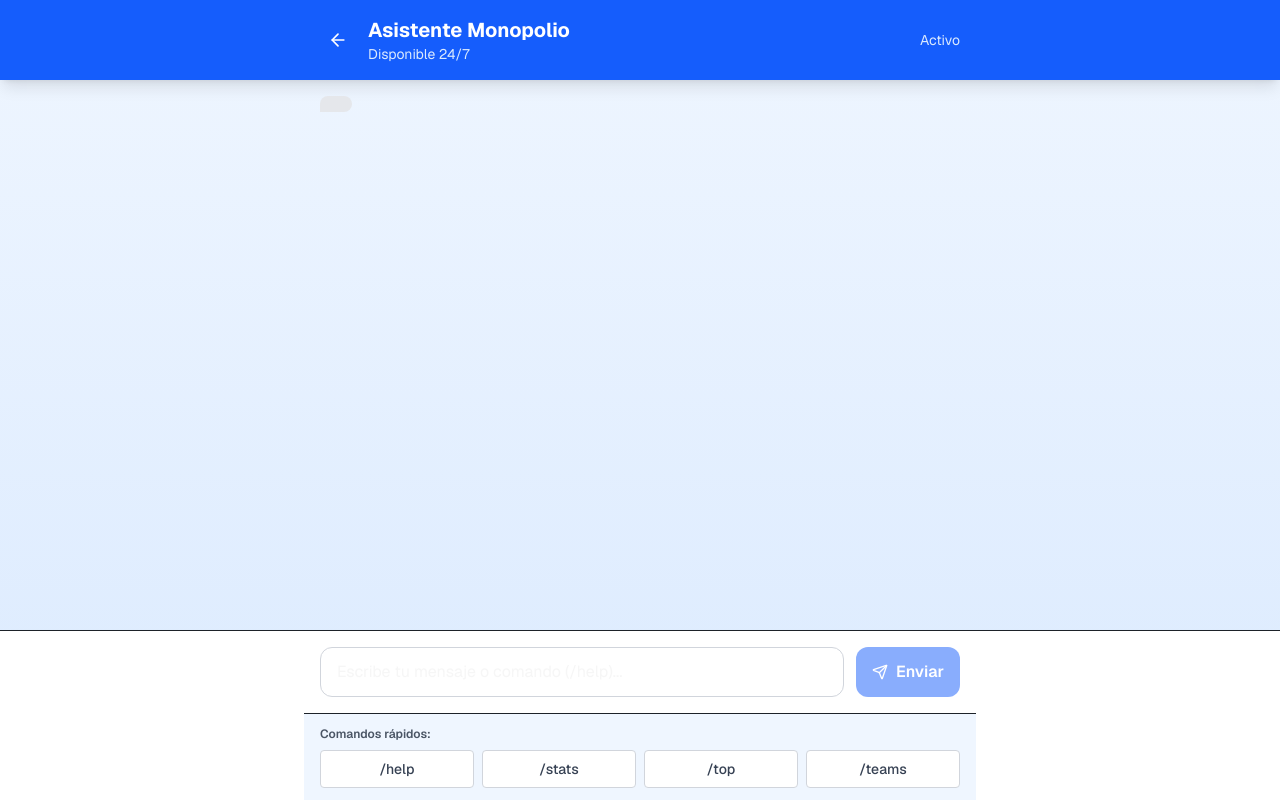
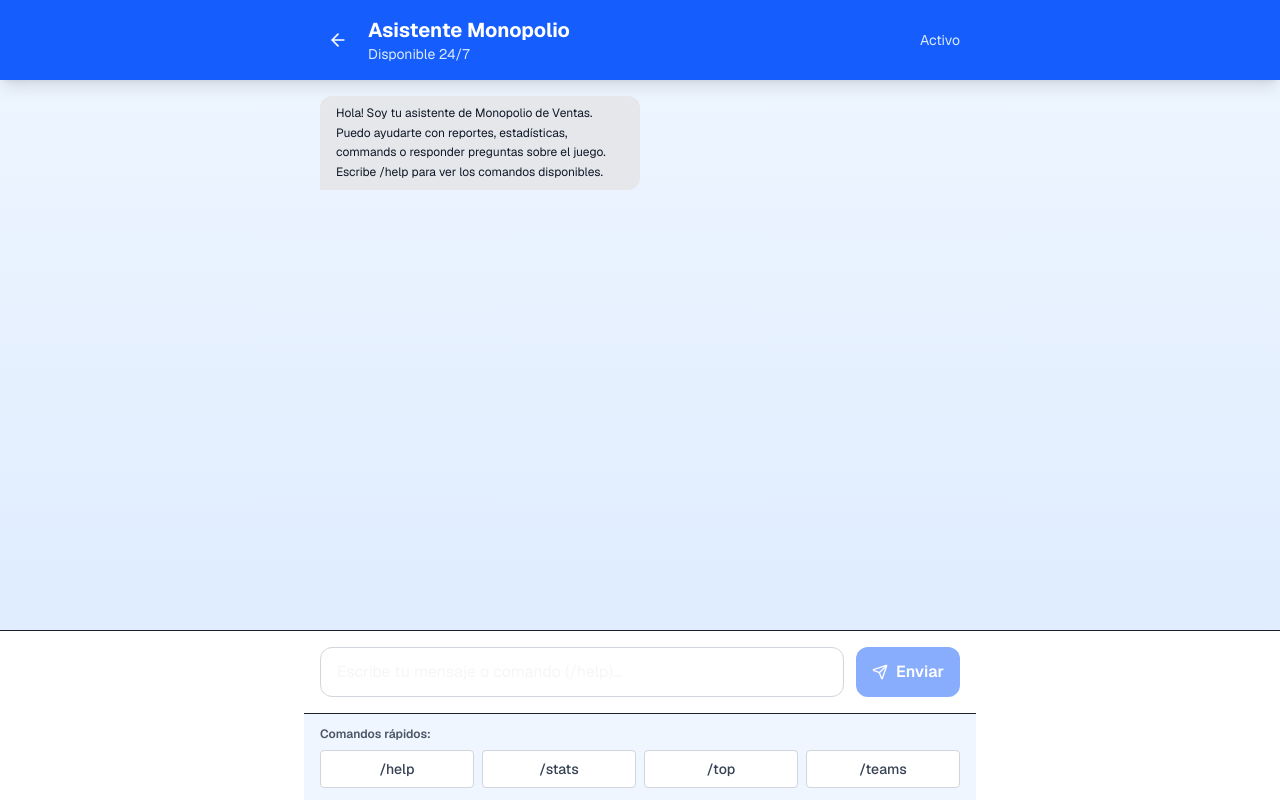
Before and after one commit to lmario3105-eng/Monopoly-sales-2026, a Next.js app: page /chat in a window 1280 px wide. Built offline with nearby package versions, Linux system fonts and the light colour scheme.

Commit message:
fix: resolve undefined map error and prop issues
Add defensive checks and correct ChatMessage props.

```diff
--- a/app/chat/page.tsx
+++ b/app/chat/page.tsx
@@ -117,9 +117,7 @@ export default function ChatPage() {
         {messages.map((message) => (
           <ChatMessage
             key={message.id}
-            message={message.text}
-            sender={message.sender}
-            timestamp={message.timestamp}
+            message={message}
           />
         ))}
         {isLoading && (
--- a/app/page.tsx
+++ b/app/page.tsx
@@ -55,6 +55,18 @@ function GameContent() {
   const [selectedTile, setSelectedTile] = useState<Tile | null>(null);
   const [showWelcome, setShowWelcome] = useState(true);
   const [showStats, setShowStats] = useState(false);
+
+  // Validaciones defensivas
+  if (!state || !state.teams || !Array.isArray(state.teams)) {
+    return (
+      <div className="min-h-screen bg-background flex items-center justify-center p-6">
+        <div className="text-center">
+          <p className="text-destructive font-bold mb-4">Inicializando juego...</p>
+          <p className="text-muted-foreground">Por favor espera un momento</p>
+        </div>
+      </div>
+    );
+  }
 
   const currentTeam = state.teams[state.currentTeamIndex];
 
--- a/components/game/Board.tsx
+++ b/components/game/Board.tsx
@@ -36,6 +36,15 @@ const getTeamColorClass = (color: string): string => {
 };
 
 export function Board({ tiles, teams, currentTeamIndex, onTileClick }: BoardProps) {
+  // Validar props
+  if (!tiles || !Array.isArray(tiles) || tiles.length === 0) {
+    return <div className="p-4 text-center text-muted-foreground">Tablero no disponible</div>;
+  }
+
+  if (!teams || !Array.isArray(teams) || teams.length === 0) {
+    return <div className="p-4 text-center text-muted-foreground">Equipos no disponibles</div>;
+  }
+
   // Create a 6x6 grid
   const gridSize = 6;
 
```
Also changed, not shown: RESUMEN_FINAL_TODO_FUNCIONANDO.txt (added), 1 other file (tests, documents, lock files or other folders).
